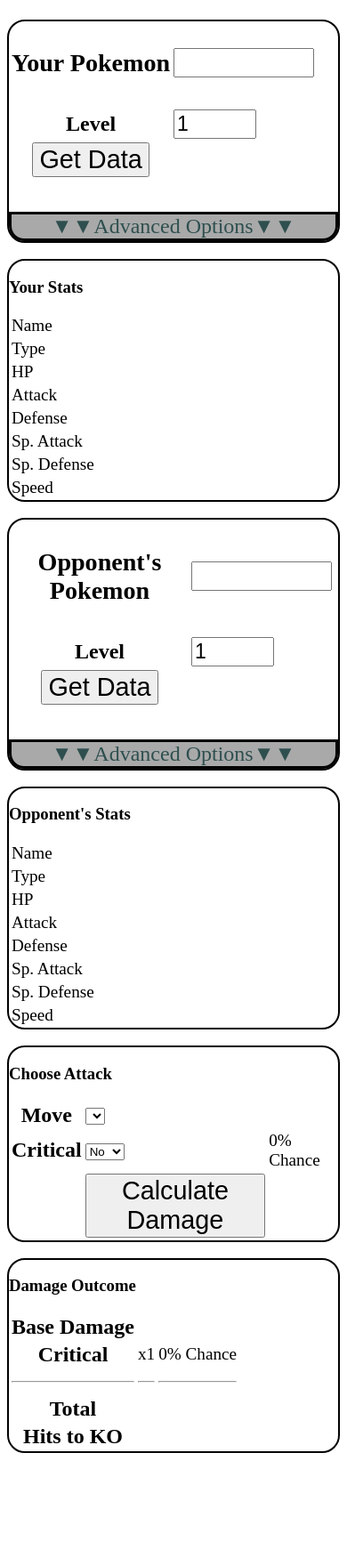
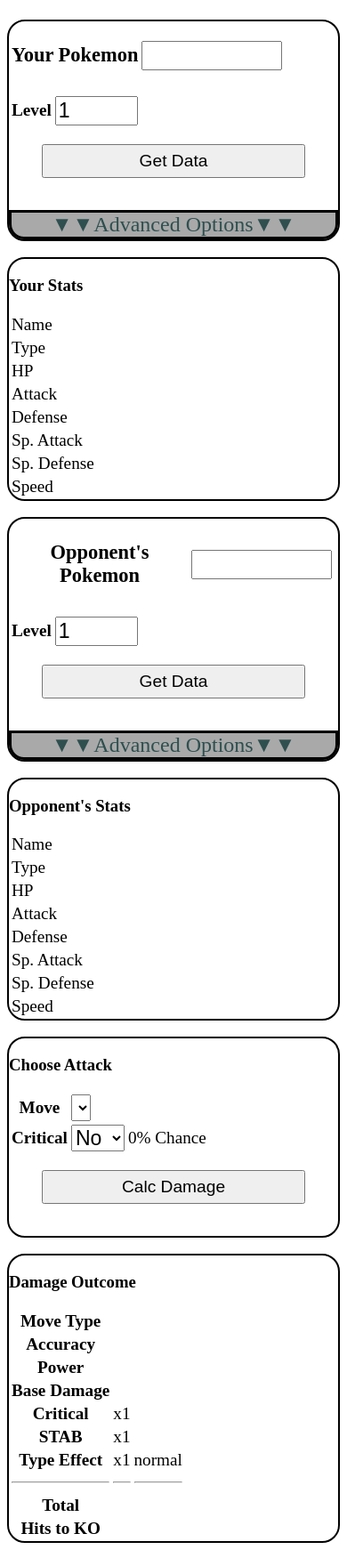
Before and after one commit to scotttolman/scotttolman.github.io, a PHP site: page /app/index.html in a window 390 px wide. Shown: the part 95-1855 px from the top of the page at 89% size. Before the commit the page ends 1728 px from the top, so only its background shows below. Run offline with PHP 8.4, Linux system fonts and the light colour scheme; lists and menus that the app fills with data are empty.

Commit message:
view on mobile

```diff
--- a/app/index.html
+++ b/app/index.html
@@ -20,13 +20,15 @@
                 <td><input type="text" name="yourPokemon" id="yourPokemon" size="9em"></td>
             </tr>
             <tr>
-                <td></td>
-                <th id="yPNameErr"></th>
-                <td></td>
+                <td id="yPNameErr" colspan="2"></td>
             </tr>
+        </table>
+        <table>
             <tr>
                 <th><label for="yLevel">Level</label></th>
-                <td><input type="number" name="yLevel" id="yLevel" min="1" max="100" value="1"></td>
+                <td><input type="number" name="yLevel" id="yLevel" min="1" max="100" value="1"
+                    onchange="valInput(yLevel.value, 1, 100, 'y')"></td>
+                <th id="yLvlErr"></th>
             </tr>
             <tr class="yAdv">
                 <td></td>
@@ -64,12 +66,12 @@
                 <td><input type="number" name="ySpeedEV" id="ySpeedEV" min="0" max="252" value="0"></td>
                 <td><input type="number" name="ySpeedIV" id="ySpeedIV" min="0" max="31" value="15"></td>
             </tr>
-            <tr>
-                <th><button id="yData" onclick="getData('https://pokeapi.co/api/v2/pokemon/' + yourPokemon.value.toLowerCase() + '/', 1)">Get Data</button></th>
-                <td><img src="pokeball.png" alt="pokeball" id="yBall"></td>
-            </tr>
         </table>
-        <br><br>
+        <br>
+        <button id="yData" onclick="getData('https://pokeapi.co/api/v2/pokemon/' + yourPokemon.value.toLowerCase() + '/', 1)">Get Data</button>
+        <br>
+        <img src="pokeball.png" alt="pokeball" id="yBall">
+        <br>
         <div class="advOpt" id="yAdvOpt">
             <span id="yAdvOptTxt">&#9660&#9660Advanced Options&#9660&#9660</span>
         </div>
@@ -130,9 +132,13 @@
                 <th id="oPNameErr"></th>
                 <td></td>
             </tr>
+        </table>
+        <table>
             <tr>
                 <th><label for="oLevel">Level</label></th>
-                <td><input type="number" name="oLevel" id="oLevel" min="1" max="100" value="1"></td>
+                <td><input type="number" name="oLevel" id="oLevel" min="1" max="100" value="1"
+                    onchange="valInput(oLevel.value, 1, 100, 'o')"></td>
+                <th id="oLvlErr"></th>
             </tr>
             <tr class="oAdv">
                 <td></td>
@@ -169,12 +175,12 @@
                 <td><input type="number" name="oSpeedEV" id="oSpeedEV" min="0" max="252" value="0"></td>
                 <td><input type="number" name="oSpeedIV" id="oSpeedIV" min="0" max="31" value="15"></td>
             </tr>
-            <tr>
-                <th><button id="oData" onclick="getData('https://pokeapi.co/api/v2/pokemon/' + oppPokemon.value + '/', 2)">Get Data</button></th>
-                <td><img src="pokeball.png" alt="pokeball" id="oBall"></td>
-            </tr>
         </table>
-        <br><br>
+        <br>
+            <button id="oData" onclick="getData('https://pokeapi.co/api/v2/pokemon/' + oppPokemon.value.toLowerCase() + '/', 2)">Get Data</button>
+            <br>
+            <img src="pokeball.png" alt="pokeball" id="oBall">
+        <br>
         <div class="advOpt" id="oAdvOpt">
             <span id="oAdvOptTxt">&#9660&#9660Advanced Options&#9660&#9660</span>
         </div>
@@ -243,11 +249,12 @@
                 </td>
                 <td><span id="critChance">0</span>% Chance</td>
             </tr>
-            <tr>
-                <td></td>
-                <th><button id="moveData" onclick="getData(moves.value, 3)">Calculate Damage</button></th>
-            </tr>
         </table>
+        <br>
+        <button id="moveData" onclick="getData(moves.value, 3)">Calc Damage</button>
+        <br>
+        <img src="pokeball.png" alt="pokeball" id="dBall">
+        <br>
     </div>
     <br>
     <!--*********************** OUTCOME *************************-->
@@ -255,13 +262,33 @@
         <h3>Damage Outcome</h3>
         <table>
             <tr>
+                <th>Move Type</th>
+                <td id="moveType"></td>
+            </tr>
+            <tr>
+                <th>Accuracy</th>
+                <td id="accuracy"></td>
+            </tr>
+            <tr>
+                <th>Power</th>
+                <td id="power"></td>
+            </tr>
+            <tr>
                 <th>Base Damage</th>
                 <td id="baseDamage"></td>
             </tr>
             <tr>
                 <th>Critical</th>
                 <td>x<span id="critMult">1</span></td>
-                <td><span id="tCrit">0</span>% Chance</td>
+            </tr>
+            <tr>
+                <th>STAB</th>
+                <td>x<span id="STABMult">1</span></td>
+            </tr>
+            <tr>
+                <th>Type Effect</th>
+                <td>x<span id="typeMult">1</span></td>
+                <td><span id="tType">normal</span></td>
             </tr>
             <tr>
                 <th><strong><hr></strong></th>
--- a/app/main.css
+++ b/app/main.css
@@ -32,7 +32,7 @@
     display: none;
 }
 
-#yPNameErr, #oPNameErr {
+#yPNameErr, #oPNameErr, #oLvlErr, #yLvlErr {
     color: red;
 }
 
@@ -44,22 +44,30 @@
     display: none;
 }
 
-td, input, button {
+td, input, button, select {
     font-size: 1.2em;
 }
 
 th{
-    font-size: 1.5em;
+    font-size: 1.2em;
 }
 
-#yBall, #oBall {
+#yBall, #oBall, #dBall{
     height: 35px;
     width: 35px;
     animation: spin 2s linear infinite;
     display: none;
+    margin: auto;
 }
 
 @keyframes spin {
     0% { transform: rotate(0deg); }
     100% { transform: rotate(360deg); }
 }
+
+button{
+    display: block;
+    margin: auto;
+    width: 80%;
+    height: 2em;
+}
--- a/app/main.js
+++ b/app/main.js
@@ -50,10 +50,13 @@ function oExpand() {
 
 function getData(url, code) {
     if (code == 1) {
-        document.getElementById("yBall").style.display = "inline";
+        document.getElementById("yBall").style.display = "block";
     }
     if (code == 2) {
-        document.getElementById("oBall").style.display = "inline";
+        document.getElementById("oBall").style.display = "block";
+    }
+    if (code == 3) {
+        document.getElementById("dBall").style.display = "block";
     }
     var xhr = new XMLHttpRequest();
     xhr.open('GET', url, true);
@@ -91,6 +94,12 @@ function getData(url, code) {
                 case 2:
                     document.getElementById("oPNameErr").innerHTML = "Pokemon not found"
                     document.getElementById("oBall").style.display = "none";
+                    break;
+                case 3:
+                    document.getElementById("dBall").style.display = "none";
+                    break;
+                case 4:
+                    document.getElementById("dBall").style.display = "none";
                     break;
             }
         }
@@ -230,38 +239,112 @@ function calcDamage() {
     var power = yMove.power;
     var accuracy = yMove.accuracy;
     var type = yMove.type.name;
+    var dType1 = oPoke.types[0].type.name;
+    var dType2;
+    if (oPoke.types[1] == undefined) {
+        dType2 = null;
+    }
+    else {
+        dType2 = oPoke.types[1].type.name;
+    }
     var lvl = parseInt(document.getElementById("yLevel").value);
     var atk = parseInt(document.getElementById("yAttackBar").innerHTML);
     var def = parseInt(document.getElementById("oDefenseBar").innerHTML);
     var bDamage = ((((((2 * lvl) / 5) + 2) * power * atk / def) / 50) + 2);
     var tDamage = bDamage;
-    tDamage *= calcType(type);
+    var STAB = checkStab(type);
+    tDamage *= STAB;
+    var typeEffect = calcType(dType1, dType2);
+    tDamage *= typeEffect;
+
+    document.getElementById("dBall").style.display = "none";
+    document.getElementById("moveType").innerHTML = type;
+    document.getElementById("accuracy").innerHTML = accuracy;
+    document.getElementById("power").innerHTML = power;
+    document.getElementById("baseDamage").innerHTML = Math.floor(bDamage);
     if (document.getElementById("critical").value == "Yes") {
         tDamage *= 2;
         document.getElementById("critMult").innerHTML = 2;
-        document.getElementById("tCrit").innerHTML = ((yPoke.stats[0].base_stat / 512) * 100).toFixed(2);
     }
-    document.getElementById("baseDamage").innerHTML = Math.floor(bDamage);
+    else {
+        document.getElementById("critMult").innerHTML = 1;
+    }
+    document.getElementById("STABMult").innerHTML = STAB;
+    document.getElementById("typeMult").innerHTML = typeEffect;
+    if (typeEffect == 0) {
+        document.getElementById("tType").innerHTML = "Ineffective"
+    }
+    else if (typeEffect < 1) {
+        document.getElementById("tType").innerHTML = "Not very Effective"
+    }
+    else if (typeEffect == 1) {
+        document.getElementById("tType").innerHTML = "Normal Effect"
+    }
+    else if (typeEffect > 1) {
+        document.getElementById("tType").innerHTML = "Super Effective"
+    }
     document.getElementById("totalDamage").innerHTML = Math.floor(tDamage);
     document.getElementById("KO").innerHTML = Math.ceil(parseInt(document.getElementById("oHPBar").innerHTML) / tDamage);
 }
 
-function calcType(type) {
+function calcType(dType1, dType2) {
+    var f1 = 1;
+    var f2 = 1;
     var mult = mType.damage_relations;
-    for (var i = 0; i < mult.no_damage_to; i++) {
-        if (mult.no_damage_to[i].name == type) {
-            return 0;
+    for (var i = 0; i < mult.no_damage_to.length; i++) {
+        if (mult.no_damage_to[i].name == dType1) {
+            f1 = 0;
         }
     }
-    for (var i = 0; i < mult.half_damage_to; i++) {
-        if (mult.half_damage_to[i].name == type) {
-            return 0.5;
+    for (var i = 0; i < mult.half_damage_to.length; i++) {
+        if (mult.half_damage_to[i].name == dType1) {
+            f1 = 0.5;
         }
     }
-    for (var i = 0; i < mult.double_damage_to; i++) {
-        if (mult.double_damage_to[i].name == type) {
-            return 2;
+    for (var i = 0; i < mult.double_damage_to.length; i++) {
+        if (mult.double_damage_to[i].name == dType1) {
+            f1 = 2;
         }
     }
-    return 1;
+    if (dType2 != null) {
+        for (var i = 0; i < mult.no_damage_to.length; i++) {
+            if (mult.no_damage_to[i].name == dType2) {
+                f2 = 0;
+            }
+        }
+        for (var i = 0; i < mult.half_damage_to.length; i++) {
+            if (mult.half_damage_to[i].name == dType2) {
+                f2 = 0.5;
+            }
+        }
+        for (var i = 0; i < mult.double_damage_to.length; i++) {
+            if (mult.double_damage_to[i].name == dType2) {
+                f2 = 2;
+            }
+        }
+        return f1 * f2;
+    }
+    return f1;
 }
+
+function checkStab(type) {
+    var t1 = document.getElementById("yStatT1").innerHTML;
+    var t2 = document.getElementById("yStatT2").innerHTML;
+    if (type == t1 || type == t2) {
+        return 1.5;
+    }
+    else {
+        return 1;
+    }
+}
+
+function valInput(val, min, max, callerID) {
+    if (val >= min && val <= max) {
+        document.getElementById(callerID + "Data").readOnly = false;
+        document.getElementById(callerID + "LvlErr").innerHTML = "";
+    }
+    else {
+        document.getElementById(callerID).readOnly = true;
+        document.getElementById(callerID + "LvlErr").innerHTML = "1-100";
+    }
+}
```
